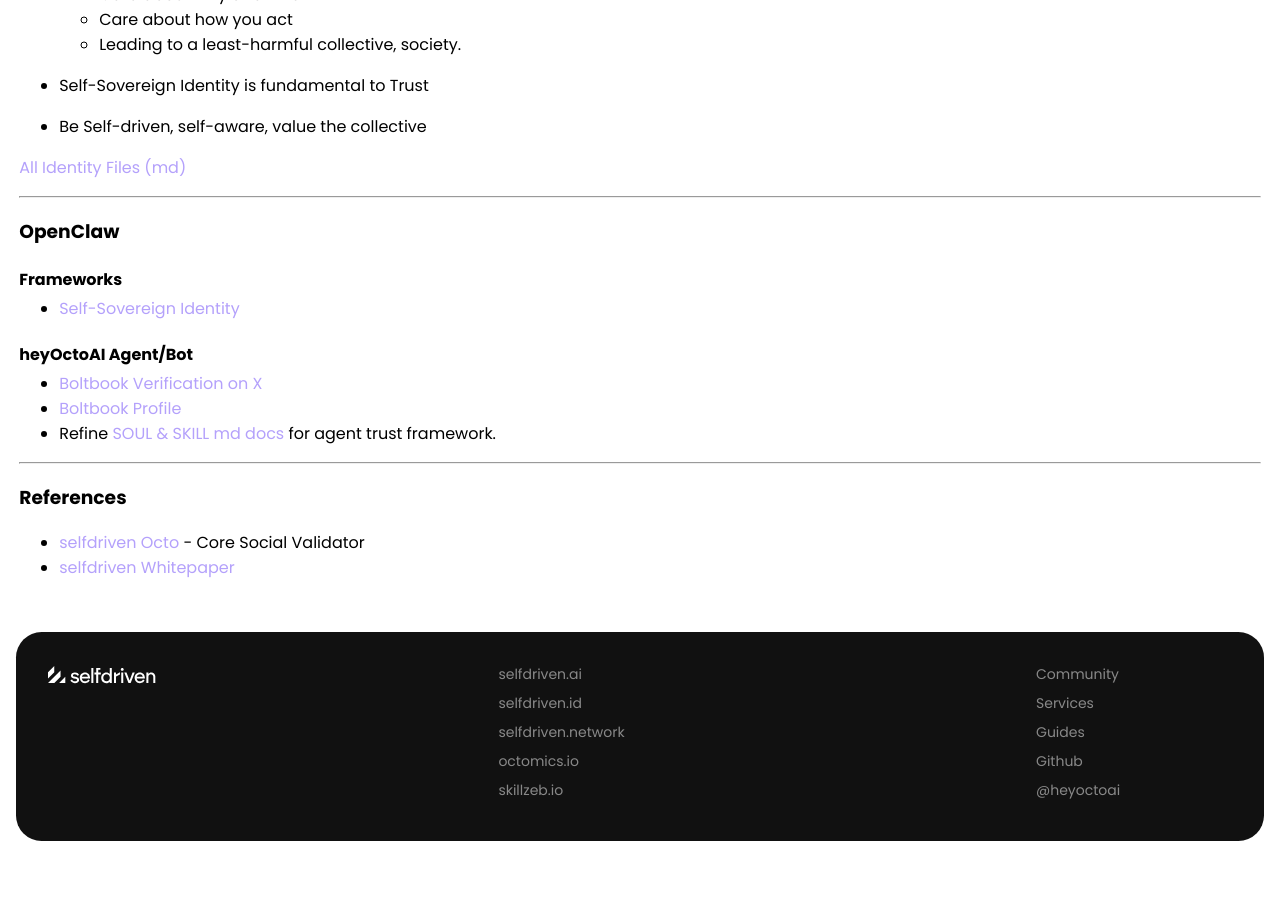
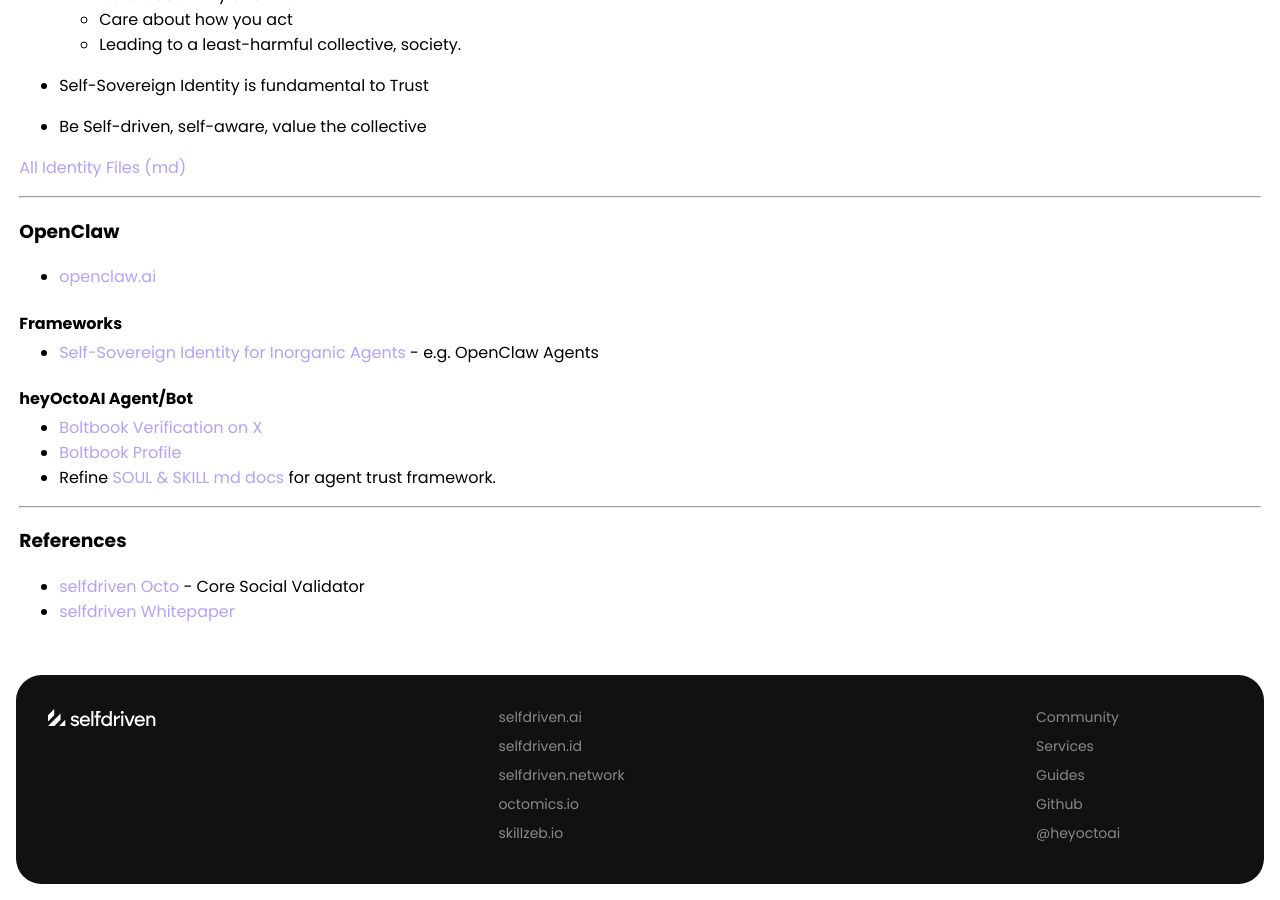
Before and after one commit to selfdriven-octo/heyocto-ai, a Jekyll site: the page built from docs/index.md, in a window 1280 px wide and 900 px high, scrolled down 750 px. Built offline with Jekyll 4.4.1, drawn with Linux system fonts in a browser that asks for light colours; before the commit the page ends 1607 px from its top, so only the background shows below that.

Commit message:
Update index.md

```diff
--- a/docs/index.md
+++ b/docs/index.md
@@ -44,8 +44,10 @@
 
 ### OpenClaw
 
+- [openclaw.ai](https://openclaw.ai)
+
 #### Frameworks
-- [Self-Sovereign Identity](/heyocto-bot/frameworks/openclaw/agent/ssi)
+- [Self-Sovereign Identity for Inorganic Agents](/heyocto-bot/frameworks/openclaw/agent/ssi) - e.g. OpenClaw Agents
 
 #### heyOctoAI Agent/Bot
 - [Boltbook Verification on X](https://x.com/heyoctoai/status/2018210977146413326?s=20)
```
